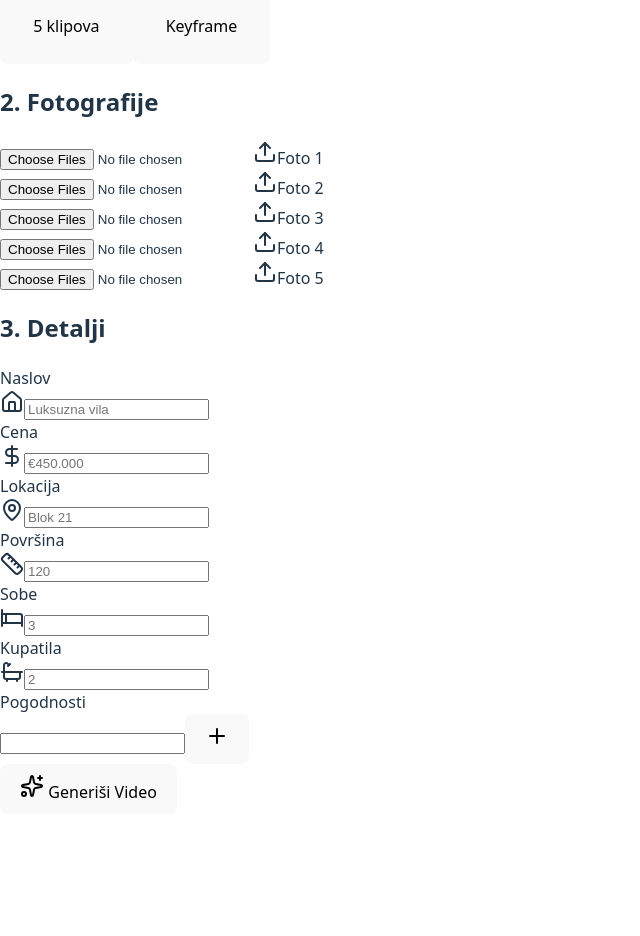
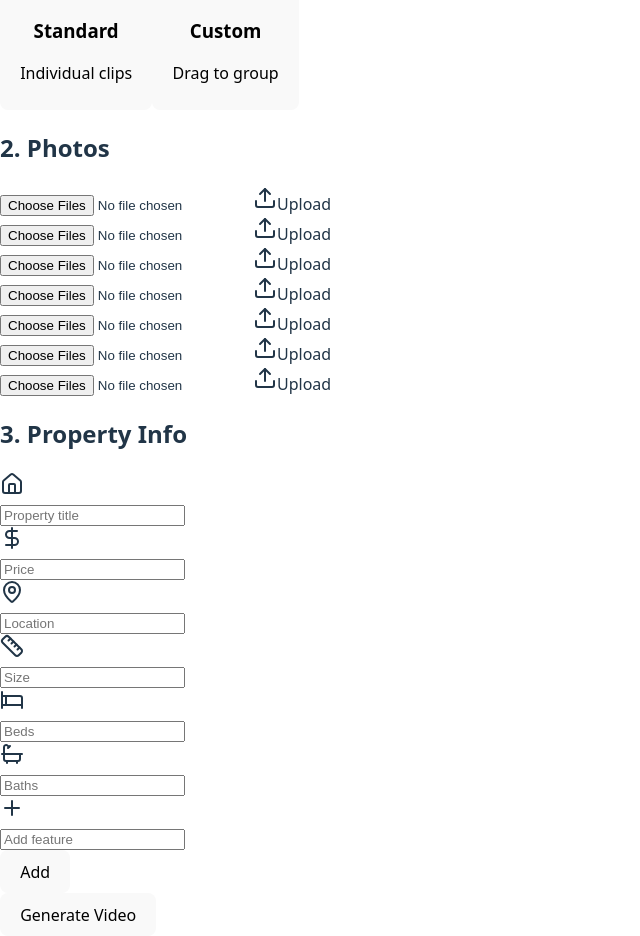
Before and after one commit to gutisrb/sma, a React (Vite) app: page / in a window 1280 px wide. Shown: the part 265-1201 px from the top of the page, without its empty margins (0-640 px from the left). Before the commit the page ends 1079 px from the top, so only its background shows below. Built offline with nearby package versions, Linux system fonts and the light colour scheme.

Commit message:
Updated VideosTab.tsx

```diff
--- a/src/VideosTab.tsx
+++ b/src/VideosTab.tsx
@@ -1,12 +1,13 @@
 import React, { useState, useEffect, useCallback } from "react";
 import {
   Upload, X, Film, Sparkles, Layers, Plus, Loader2, CheckCircle2,
-  Home, DollarSign, MapPin, Ruler, Bed, Bath
+  Home, DollarSign, MapPin, Ruler, Bed, Bath, Link2
 } from "lucide-react";
 import clsx from "clsx";
 
-type Layout = "standard" | "premium";
+type Layout = "standard" | "custom";
 interface Slot { id:string; file:File|null; url:string|null; }
+interface Group { id: string; slots: Slot[]; }
 interface Listing { title:string; price:string; location:string; size:string; beds:string; baths:string; extras:string[]; }
 
 const WEBHOOK = import.meta.env.VITE_MAKE_WEBHOOK;
@@ -17,51 +18,153 @@ if (!WEBHOOK) {
 
 export default function App() {
   const [layout,setLayout]=useState<Layout>("standard");
-  const [slots,setSlots]=useState<Slot[]>([]);
+  const [groups,setGroups]=useState<Group[]>([]);
   const [listing,setListing]=useState<Listing>({title:"",price:"",location:"",size:"",beds:"",baths:"",extras:[]});
-  const [extra,setExtra]=useState(""); const [busy,setBusy]=useState(false); const [done,setDone]=useState(false);
+  const [extra,setExtra]=useState("");
+  const [busy,setBusy]=useState(false);
+  const [done,setDone]=useState(false);
+  const [draggedGroup, setDraggedGroup] = useState<string | null>(null);
 
-  useEffect(()=>{ const n=layout==="premium"?7:5;
-    setSlots(Array(n).fill(0).map((_,i)=>({id:`s${i}`,file:null,url:null}))); },[layout]);
+  useEffect(() => {
+    // Initialize with 7 separate groups (each with one slot)
+    setGroups(Array(7).fill(0).map((_, i) => ({
+      id: `g${i}`,
+      slots: [{id: `s${i}`, file: null, url: null}]
+    })));
+  }, []);
 
-  const addFiles=useCallback((files:File[],start:number)=>{
-    setSlots(p=>{
-      const next=[...p]; let i=start;
-      files.forEach(f=>{
-        while(i<next.length&&next[i].file)i++;
-        if(i<next.length){ next[i]={...next[i],file:f,url:URL.createObjectURL(f) }; i++; }
-      }); return next;
+  const addFiles = useCallback((files: File[], groupId: string, slotIndex: number) => {
+    setGroups(prev => {
+      const newGroups = [...prev];
+      const groupIndex = newGroups.findIndex(g => g.id === groupId);
+      if (groupIndex === -1) return prev;
+
+      let fileIndex = 0;
+      // First fill the specific slot
+      if (fileIndex < files.length && !newGroups[groupIndex].slots[slotIndex].file) {
+        newGroups[groupIndex].slots[slotIndex] = {
+          ...newGroups[groupIndex].slots[slotIndex],
+          file: files[fileIndex],
+          url: URL.createObjectURL(files[fileIndex])
+        };
+        fileIndex++;
+      }
+
+      // Then fill any empty slots in the same group
+      for (let i = 0; i < newGroups[groupIndex].slots.length && fileIndex < files.length; i++) {
+        if (!newGroups[groupIndex].slots[i].file) {
+          newGroups[groupIndex].slots[i] = {
+            ...newGroups[groupIndex].slots[i],
+            file: files[fileIndex],
+            url: URL.createObjectURL(files[fileIndex])
+          };
+          fileIndex++;
+        }
+      }
+
+      // Then fill empty slots in other groups
+      for (let g = 0; g < newGroups.length && fileIndex < files.length; g++) {
+        for (let s = 0; s < newGroups[g].slots.length && fileIndex < files.length; s++) {
+          if (!newGroups[g].slots[s].file) {
+            newGroups[g].slots[s] = {
+              ...newGroups[g].slots[s],
+              file: files[fileIndex],
+              url: URL.createObjectURL(files[fileIndex])
+            };
+            fileIndex++;
+          }
+        }
+      }
+
+      return newGroups;
     });
-  },[]);
+  }, []);
 
-  const swap=(a:number,b:number)=>setSlots(p=>{const n=[...p];[n[a],n[b]]=[n[b],n[a]];return n;});
-  const clear=(i:number)=>setSlots(p=>p.map((s,idx)=>idx===i?({...s,file:null,url:null}):s));
+  const clearSlot = (groupId: string, slotIndex: number) => {
+    setGroups(prev => prev.map(group =>
+      group.id === groupId
+        ? {
+            ...group,
+            slots: group.slots.map((slot, idx) =>
+              idx === slotIndex ? {id: slot.id, file: null, url: null} : slot
+            )
+          }
+        : group
+    ));
+  };
 
-  const generate=async()=>{
+  const mergeGroups = (fromId: string, toId: string) => {
+    if (fromId === toId) return;
+
+    setGroups(prev => {
+      const fromGroup = prev.find(g => g.id === fromId);
+      const toGroup = prev.find(g => g.id === toId);
+      if (!fromGroup || !toGroup) return prev;
+
+      // Don't allow more than 2 images in a keyframe
+      if (toGroup.slots.length + fromGroup.slots.length > 2) {
+        alert("Keyframes can only have 2 images maximum");
+        return prev;
+      }
+
+      // Merge the groups
+      const newGroups = prev.filter(g => g.id !== fromId).map(g =>
+        g.id === toId
+          ? {...g, slots: [...g.slots, ...fromGroup.slots]}
+          : g
+      );
+
+      return newGroups;
+    });
+  };
+
+  const splitGroup = (groupId: string) => {
+    setGroups(prev => {
+      const groupIndex = prev.findIndex(g => g.id === groupId);
+      if (groupIndex === -1 || prev[groupIndex].slots.length === 1) return prev;
+
+      const group = prev[groupIndex];
+      const newGroups = [...prev];
+
+      // Replace the group with individual groups for each slot
+      newGroups.splice(groupIndex, 1, ...group.slots.map((slot, i) => ({
+        id: `${group.id}_split_${i}`,
+        slots: [slot]
+      })));
+
+      return newGroups;
+    });
+  };
+
+  const generate = async () => {
     if (!WEBHOOK) {
       alert('Webhook URL is not configured. Please set VITE_MAKE_WEBHOOK environment variable.');
       return;
     }
 
-    const need=layout==="premium"?7:5;
-    const filledSlots = slots.filter(s => s.file);
-    if(filledSlots.length < need || !listing.title || !listing.price || !listing.location){
-      alert(`Otpremite ${need} fotki i popunite obavezna polja.`); return;
+    const allSlots = groups.flatMap(g => g.slots);
+    const filledSlots = allSlots.filter(s => s.file);
+
+    if(filledSlots.length < 5 || !listing.title || !listing.price || !listing.location){
+      alert(`Upload at least 5 photos and fill in required fields.`);
+      return;
     }
+
     setBusy(true);
 
     try {
-      // Create FormData for multipart/form-data request
       const formData = new FormData();
 
-      // Add all files with consistent naming
-      slots.forEach((slot, index) => {
+      // Add all files
+      let imageIndex = 0;
+      allSlots.forEach((slot) => {
         if (slot.file) {
-          formData.append(`image_${index}`, slot.file, slot.file.name);
+          formData.append(`image_${imageIndex}`, slot.file, slot.file.name);
+          imageIndex++;
         }
       });
 
-      // Add listing data as individual fields (easier for Make.com to parse)
+      // Add listing data
       formData.append('layout', layout);
       formData.append('title', listing.title);
       formData.append('price', listing.price);
@@ -71,47 +174,32 @@ export default function App() {
       formData.append('baths', listing.baths);
       formData.append('extras', JSON.stringify(listing.extras));
 
-      // Add grouping information for video layout
-   const grouping = layout === "premium"
-  ? [
-      { files: [0, 1] },    // First keyframe pair
-      { files: [2, 3] },    // Second keyframe pair
-      { files: [4] },       // Single image
-      { files: [5] },       // Single image
-      { files: [6] }        // Single image
-    ]
-        : slots.map((_, i) => ({ files: [i] }));
+      // Create grouping based on actual groups
+      let currentImageIndex = 0;
+      const groupingData = groups
+        .filter(g => g.slots.some(s => s.file))
+        .map(group => {
+          const fileCount = group.slots.filter(s => s.file).length;
+          const indices = Array(fileCount).fill(0).map((_, i) => currentImageIndex + i);
+          currentImageIndex += fileCount;
+          return indices;
+        });
 
-      formData.append('grouping', JSON.stringify(grouping));
-
-      // Add metadata
+      formData.append('grouping', JSON.stringify({ files: groupingData }));
       formData.append('timestamp', new Date().toISOString());
       formData.append('total_images', filledSlots.length.toString());
 
-      console.log('Sending webhook with data:', {
-        layout,
-        listing,
-        grouping,
-        imageCount: filledSlots.length
-      });
-
-      // Send to webhook
       const response = await fetch(WEBHOOK, {
         method: 'POST',
         body: formData,
-        // Don't set Content-Type header - let browser set it with boundary for multipart/form-data
       });
 
       if (!response.ok) {
-        const errorText = await response.text();
-        console.error('Webhook error response:', response.status, errorText);
-        throw new Error(`Webhook failed with status ${response.status}: ${errorText}`);
+        throw new Error(`Webhook failed with status ${response.status}`);
       }
 
-      const responseData = await response.text();
-      console.log('Webhook success response:', responseData);
-
-      setDone(true); setTimeout(()=>setDone(false),4000);
+      setDone(true);
+      setTimeout(()=>setDone(false),4000);
 
     } catch (error) {
       console.error('Webhook error:', error);
@@ -121,111 +209,184 @@ export default function App() {
     }
   };
 
-  const label=(i:number)=>layout==="standard"?`Foto ${i+1}`:["1A","1B","2","3A","3B","4","5"][i];
-  const kf=(i:number)=>layout==="premium"&&[0,1,3,4].includes(i);
-
   return(
   <div className="min-h-screen flex items-center justify-center p-4 bg-gradient-to-br from-indigo-50 via-white to-pink-50">
     <div className="max-w-xl mx-auto bg-white/90 backdrop-blur rounded-3xl shadow-2xl p-8 space-y-8">
       <header className="text-center space-y-2">
         <h1 className="text-3xl font-bold flex justify-center gap-2"><Film className="h-8 w-8 text-indigo-600"/>AI Video</h1>
-        <p className="text-slate-500">Tri koraka do savršenog oglasa</p>
+        <p className="text-slate-500">Create perfect property videos</p>
       </header>
 
-      <Step title="1. Raspored">
+      <Step title="1. Layout">
         <div className="grid grid-cols-2 gap-4">
-          <Card act={layout==="standard"} on={()=>setLayout("standard")} icon={<Layers className="h-6 w-6"/>} t="Standard" d="5 klipova"/>
-          <Card act={layout==="premium"}  on={()=>setLayout("premium")}  icon={<Sparkles className="h-6 w-6 text-amber-500"/>} t="Premijum" d="Keyframe"/>
+          <Card act={layout==="standard"} on={()=>setLayout("standard")} icon={<Layers className="h-6 w-6"/>} t="Standard" d="Individual clips"/>
+          <Card act={layout==="custom"}  on={()=>setLayout("custom")}  icon={<Link2 className="h-6 w-6 text-amber-500"/>} t="Custom" d="Drag to group"/>
         </div>
+        {layout === "custom" && (
+          <p className="text-xs text-slate-500 mt-2 text-center">
+            Drag images together to create smooth transitions (max 2 per group)
+          </p>
+        )}
       </Step>
 
-      <Step title="2. Fotografije">
-        <div className="grid grid-cols-5 gap-1">
-          {slots.map((s,i)=>(
-            <div key={s.id}
-              draggable={!!s.file}
-              onDragStart={e=>e.dataTransfer.setData("idx",String(i))}
-              onDragOver={e=>e.preventDefault()}
-              onDrop={e=>{
+      <Step title="2. Photos">
+        <div className="space-y-2">
+          {groups.map((group) => (
+            <div
+              key={group.id}
+              className={clsx(
+                "relative border-2 rounded-xl p-2 transition-all",
+                group.slots.length > 1 ? "border-amber-400 bg-amber-50" : "border-slate-200",
+                draggedGroup && draggedGroup !== group.id && group.slots.length < 2 && "border-indigo-400 bg-indigo-50"
+              )}
+              onDragOver={(e) => {
+                if (layout === "custom" && draggedGroup && draggedGroup !== group.id) {
                   e.preventDefault();
-                const from=e.dataTransfer.getData("idx");
-                if(from) swap(+from,i); else addFiles(Array.from(e.dataTransfer.files),i);
+                }
               }}
-              className={clsx("relative border-2 border-dashed rounded-xl bg-slate-50 overflow-hidden flex items-center justify-center",
-                "h-40 w-full min-w-[56px] max-w-[96px]")}
+              onDrop={(e) => {
+                e.preventDefault();
+                if (layout === "custom" && draggedGroup && draggedGroup !== group.id) {
+                  mergeGroups(draggedGroup, group.id);
+                  setDraggedGroup(null);
+                }
+              }}
             >
-              {s.url?(
+              <div className="flex gap-2 items-center">
+                {group.slots.map((slot, slotIdx) => (
+                  <div
+                    key={slot.id}
+                    draggable={layout === "custom" && !!slot.file && group.slots.length === 1}
+                    onDragStart={() => layout === "custom" && setDraggedGroup(group.id)}
+                    onDragEnd={() => setDraggedGroup(null)}
+                    onDragOver={e => e.preventDefault()}
+                    onDrop={e => {
+                      e.preventDefault();
+                      e.stopPropagation();
+                      const files = Array.from(e.dataTransfer.files);
+                      if (files.length > 0) {
+                        addFiles(files, group.id, slotIdx);
+                      }
+                    }}
+                    className={clsx(
+                      "relative border-2 border-dashed rounded-xl bg-slate-50 overflow-hidden flex items-center justify-center",
+                      "h-32 w-full flex-1",
+                      layout === "custom" && group.slots.length === 1 && slot.file && "cursor-move"
+                    )}
+                  >
+                    {slot.url ? (
                       <>
-                  <img src={s.url} className="absolute top-0 left-0 h-full w-full object-cover"/>
-                  <button onClick={()=>clear(i)} className="absolute top-1 right-1 bg-white/80 p-0.5 rounded-full z-10" onPointerDown={e=>e.stopPropagation()}>
-                    <X className="h-3 w-3"/>
+                        <img src={slot.url} className="absolute inset-0 h-full w-full object-cover"/>
+                        <button
+                          onClick={() => clearSlot(group.id, slotIdx)}
+                          className="absolute top-1 right-1 bg-white/90 p-1 rounded-full z-10 hover:bg-white"
+                        >
+                          <X className="h-4 w-4"/>
                         </button>
-                  <div className="absolute bottom-0 left-0 right-0 bg-black/50 text-[10px] text-white px-1">{label(i)}</div>
                       </>
-              ):(
+                    ) : (
                       <label className="flex flex-col items-center justify-center h-full w-full cursor-pointer">
-                  <input type="file" multiple accept="image/*" className="hidden"
-                    onChange={e=>addFiles(Array.from((e.target as HTMLInputElement).files||[]),i)}/>
-                  <Upload className={clsx("h-6 w-6",kf(i)?"text-amber-500":"text-slate-400")}/>
-                  <span className="text-[10px] mt-1">{label(i)}</span>
+                        <input
+                          type="file"
+                          multiple
+                          accept="image/*"
+                          className="hidden"
+                          onChange={e => addFiles(Array.from(e.target.files || []), group.id, slotIdx)}
+                        />
+                        <Upload className="h-8 w-8 text-slate-400"/>
+                        <span className="text-xs mt-1 text-slate-500">Upload</span>
                       </label>
+                    )}
+                  </div>
+                ))}
+                {layout === "custom" && group.slots.length > 1 && (
+                  <button
+                    onClick={() => splitGroup(group.id)}
+                    className="p-2 text-amber-600 hover:bg-amber-100 rounded-lg"
+                    title="Split keyframe"
+                  >
+                    <X className="h-4 w-4"/>
+                  </button>
+                )}
+              </div>
+              {group.slots.length > 1 && (
+                <div className="text-xs text-amber-600 text-center mt-1">
+                  Keyframe transition
+                </div>
               )}
             </div>
           ))}
         </div>
       </Step>
 
-      <Step title="3. Detalji">
-        <div className="grid sm:grid-cols-2 gap-4">
-          <Inp icon={Home} v={listing.title}  s={v=>setListing({...listing,title:v})}  l="Naslov" p="Luksuzna vila"/>
-          <Inp icon={DollarSign} v={listing.price}  s={v=>setListing({...listing,price:v})}  l="Cena" p="€450.000"/>
-          <Inp icon={MapPin} v={listing.location}  s={v=>setListing({...listing,location:v})} l="Lokacija" p="Blok 21"/>
-          <Inp icon={Ruler} v={listing.size}   s={v=>setListing({...listing,size:v})}  l="Površina" p="120"/>
-          <Inp icon={Bed} v={listing.beds}   s={v=>setListing({...listing,beds:v})}  l="Sobe" p="3"/>
-          <Inp icon={Bath} v={listing.baths}   s={v=>setListing({...listing,baths:v})}  l="Kupatila" p="2"/>
+      <Step title="3. Property Info">
+        <div className="space-y-4">
+          <Field icon={<Home className="h-4 w-4"/>} placeholder="Property title" value={listing.title} onChange={e=>setListing({...listing,title:e.target.value})}/>
+          <div className="grid grid-cols-2 gap-4">
+            <Field icon={<DollarSign className="h-4 w-4"/>} placeholder="Price" value={listing.price} onChange={e=>setListing({...listing,price:e.target.value})}/>
+            <Field icon={<MapPin className="h-4 w-4"/>} placeholder="Location" value={listing.location} onChange={e=>setListing({...listing,location:e.target.value})}/>
           </div>
-        <div className="mt-3">
-          <label className="text-sm">Pogodnosti</label>
-          <div className="flex gap-2 mt-1">
-            <input value={extra} onChange={e=>setExtra(e.target.value)} onKeyDown={e=>e.key==="Enter"&&pushExtra()}
-              className="flex-1 px-3 py-2 border rounded-xl"/>
-            <button onClick={pushExtra} className="bg-slate-200 px-3 rounded-lg"><Plus className="h-4 w-4"/></button>
+          <div className="grid grid-cols-3 gap-4">
+            <Field icon={<Ruler className="h-4 w-4"/>} placeholder="Size" value={listing.size} onChange={e=>setListing({...listing,size:e.target.value})}/>
+            <Field icon={<Bed className="h-4 w-4"/>} placeholder="Beds" value={listing.beds} onChange={e=>setListing({...listing,beds:e.target.value})}/>
+            <Field icon={<Bath className="h-4 w-4"/>} placeholder="Baths" value={listing.baths} onChange={e=>setListing({...listing,baths:e.target.value})}/>
           </div>
-          <div className="flex flex-wrap gap-2 mt-2">
-            {listing.extras.map((x,i)=>(
-              <span key={i} className="flex items-center px-3 py-1 bg-indigo-100 text-indigo-800 rounded-full text-sm">
-                {x}<button onClick={()=>remExtra(i)}><X className="h-3 w-3 ml-1"/></button>
+          <div className="space-y-2">
+            <div className="flex gap-2">
+              <Field icon={<Plus className="h-4 w-4"/>} placeholder="Add feature" value={extra} onChange={e=>setExtra(e.target.value)} onKeyPress={e=>e.key==='Enter'&&extra&&(setListing({...listing,extras:[...listing.extras,extra]}),setExtra(''))}/>
+              <button onClick={()=>extra&&(setListing({...listing,extras:[...listing.extras,extra]}),setExtra(''))} className="px-4 py-2 bg-indigo-100 text-indigo-700 rounded-lg hover:bg-indigo-200">Add</button>
+            </div>
+            <div className="flex flex-wrap gap-2">
+              {listing.extras.map((e,i)=>(
+                <span key={i} className="inline-flex items-center gap-1 px-3 py-1 bg-slate-100 rounded-full text-sm">
+                  {e}
+                  <button onClick={()=>setListing({...listing,extras:listing.extras.filter((_,idx)=>idx!==i)})} className="text-slate-500 hover:text-slate-700">
+                    <X className="h-3 w-3"/>
+                  </button>
                 </span>
               ))}
             </div>
           </div>
+        </div>
       </Step>
 
-      <button onClick={generate} disabled={busy||done}
-        className={clsx("w-full py-3 rounded-xl font-semibold flex justify-center gap-2",
-          busy?"bg-slate-300 text-slate-500":done?"bg-green-500 text-white":"bg-indigo-600 text-white hover:bg-indigo-700")}>
-        {busy?<><Loader2 className="h-5 w-5 animate-spin"/> Generišem…</>:
-         done?<><CheckCircle2 className="h-5 w-5"/> Poslato!</>:
-         <><Sparkles className="h-5 w-5"/> Generiši Video</>}
+      <button onClick={generate} disabled={busy} className={clsx("w-full py-4 rounded-2xl font-semibold text-white transition-all flex items-center justify-center gap-2",
+        busy?"bg-slate-400":"bg-gradient-to-r from-indigo-600 to-purple-600 hover:shadow-xl")}>
+        {busy?<><Loader2 className="h-5 w-5 animate-spin"/>Processing...</>:
+         done?<><CheckCircle2 className="h-5 w-5"/>Done!</>:
+         "Generate Video"}
       </button>
     </div>
-  </div>);
+  </div>
+  );
+}
 
-  function pushExtra(){ if(extra.trim()) setListing(l=>({...l,extras:[...l.extras,extra.trim()]})); setExtra(""); }
-  function remExtra(i:number){ setListing(l=>({...l,extras:l.extras.filter((_,idx)=>idx!==i)})); }
+function Step({title,children}:{title:string;children:React.ReactNode}){
+  return(
+    <div className="space-y-4">
+      <h2 className="text-xl font-semibold text-slate-800">{title}</h2>
+      {children}
+    </div>
+  );
 }
-const Step=({title,children}:{title:string;children:React.ReactNode})=>
-  (<section className="space-y-3"><h2 className="font-bold">{title}</h2>{children}</section>);
-const Card=({act,on,icon,t,d}:{act:boolean;on:()=>void;icon:React.ReactNode;t:string;d:string})=>
-  (<button onClick={on} className={clsx("p-4 rounded-xl border-2 space-y-1",act?"border-indigo-600 bg-indigo-50":"border-slate-200 bg-white hover:border-indigo-300")}>
-    <div className="flex gap-2 font-bold">{icon}{t}</div><p className="text-sm">{d}</p>
-  </button>);
-const Inp=({icon:Icon,l,p,v,s}:{icon:React.ElementType;l:string;p:string;v:string;s:(x:string)=>void})=>
-  (<div className="space-y-1">
-    <label className="text-sm">{l}</label>
+
+function Card({act,on,icon,t,d}:{act:boolean;on:()=>void;icon:React.ReactNode;t:string;d:string}){
+  return(
+    <button onClick={on} className={clsx("p-6 rounded-2xl border-2 transition-all text-left space-y-2",
+      act?"border-indigo-500 bg-indigo-50 shadow-lg":"border-slate-200 hover:border-slate-300")}>
+      <div className={clsx("p-3 rounded-xl inline-block",act?"bg-indigo-100 text-indigo-700":"bg-slate-100 text-slate-600")}>{icon}</div>
+      <h3 className="font-semibold text-slate-800">{t}</h3>
+      <p className="text-sm text-slate-500">{d}</p>
+    </button>
+  );
+}
+
+function Field({icon,placeholder,value,onChange,onKeyPress}:{icon:React.ReactNode;placeholder:string;value:string;onChange:(e:React.ChangeEvent<HTMLInputElement>)=>void;onKeyPress?:(e:React.KeyboardEvent<HTMLInputElement>)=>void}){
+  return(
     <div className="relative">
-      <Icon className="h-4 w-4 absolute left-3 top-1/2 -translate-y-1/2 text-slate-400"/>
-      <input value={v} onChange={e=>s(e.target.value)} placeholder={p}
-        className="w-full pl-10 pr-3 py-2 border rounded-xl bg-white/70"/>
+      <div className="absolute left-3 top-1/2 -translate-y-1/2 text-slate-400">{icon}</div>
+      <input type="text" placeholder={placeholder} value={value} onChange={onChange} onKeyPress={onKeyPress}
+        className="w-full pl-10 pr-4 py-3 bg-slate-50 rounded-xl border border-slate-200 focus:outline-none focus:ring-2 focus:ring-indigo-500 focus:border-transparent"/>
     </div>
-  </div>);
+  );
+}
```
Lines whose indentation alone changed are shown as unchanged.
